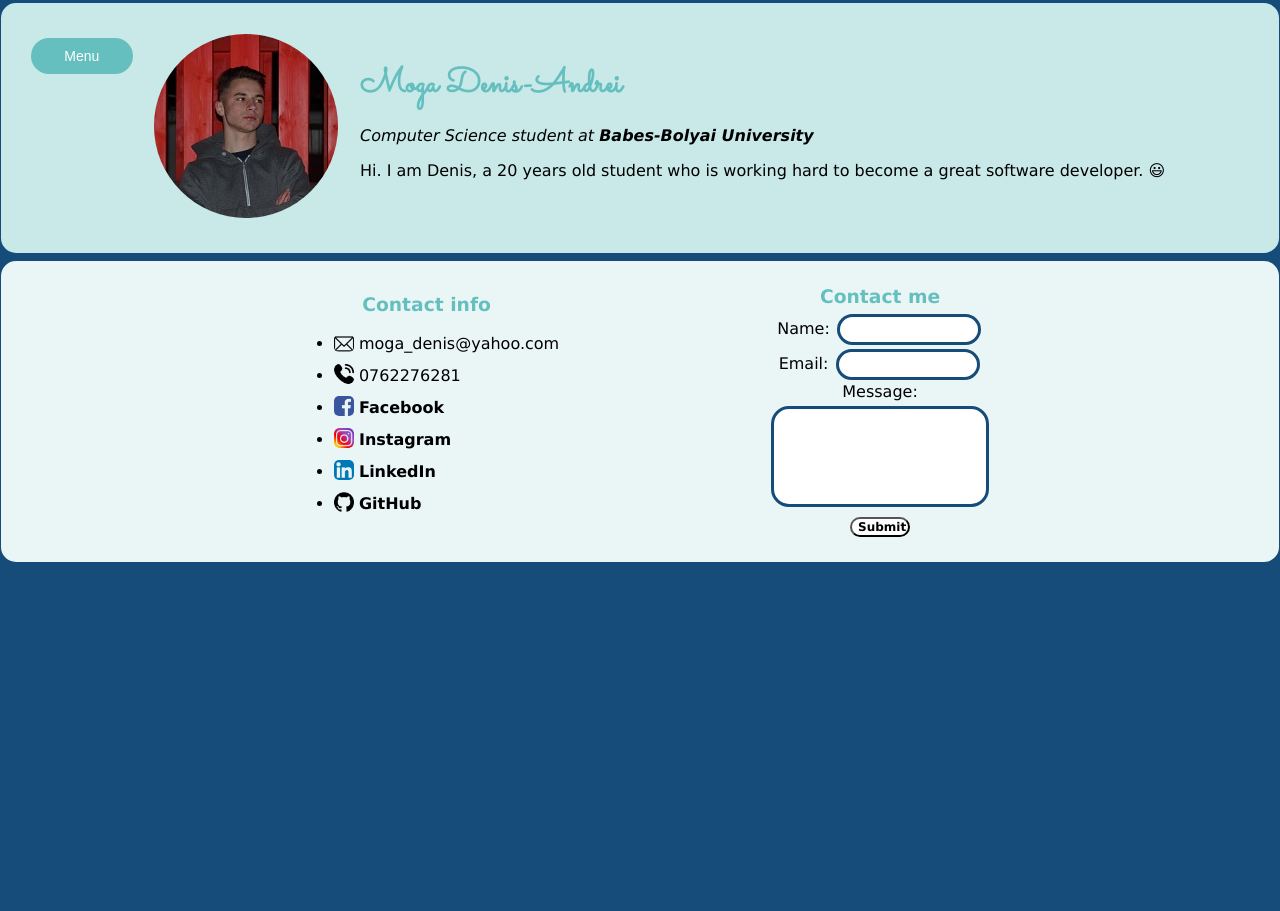
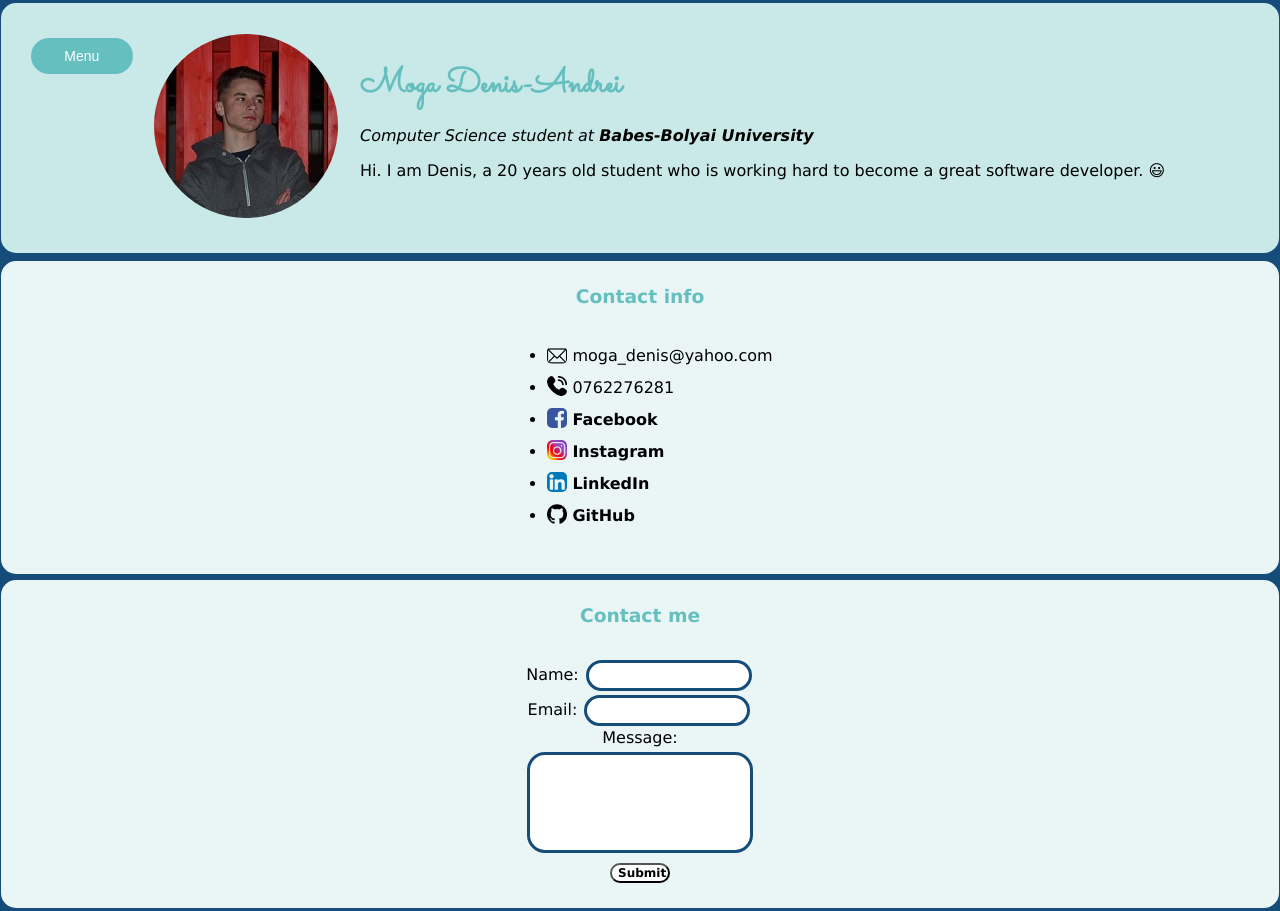
Before and after one commit to MogaDenis/Personal-Site, a plain HTML site: page contact.html in a window 1280 px wide. Before the commit the page ends 800 px from the top, so only its background shows below. Drawn offline with Linux system fonts and the light colour scheme; some packages are replaced by stand-ins of ours; a script that the page names is missing.

Commit message:
Modified the structure a little bit

```diff
--- a/contact.html
+++ b/contact.html
@@ -41,9 +41,8 @@
         </table>
 
     </div>
+
     <div class="container">
-        <div class="contact-page">
-            <div class="contact-info">
         <h3>Contact info</h3>
         <ul style="text-align: left;">
             <li>
@@ -80,8 +79,10 @@
         </ul>
     </div>
 
-            <div class="contact-me">
+    <div class="container">
         <h3>Contact me</h3>
+
+        <br>
 
         <form name="contact-form" action="mailto:moga_denis@yahoo.com" enctype="text/plain" method="post">
             <label>Name:</label>
@@ -106,10 +107,6 @@
         </form>
     </div>
 
-        </div>
-
-    </div>
-
     <script src="script/script.js"></script>
     <script src="https://cdn.jsdelivr.net/npm/sweetalert2@11"></script>
 
--- a/css/styles.css
+++ b/css/styles.css
@@ -37,7 +37,7 @@ h2, h3 {
     color: #66BFBF;
     padding: 0;
     margin: 0;
-    margin-bottom: 2%;
+    margin-bottom: 1%;
 
 }
 
@@ -50,7 +50,7 @@ textarea {
     padding: 10px;
     margin: 5px;
     width: 15vw;
-    min-width: 120px;
+    min-width: 200px;
 }
 
 input[type=button] {
@@ -76,7 +76,7 @@ input[type=text], input[type=email] {
     padding: 5px;
     margin: 2px;
     width: 10vw;
-    min-width: 30px;
+    min-width: 150px;
 }
 
 a, a:visited {
@@ -118,6 +118,7 @@ a, a:visited {
     display: flex;
     flex-direction: column;
     align-items: center;
+    text-align: center;
     border-width: 3px;
     width: 96%;
     height: auto;
--- a/script/script.js
+++ b/script/script.js
@@ -1,5 +1,4 @@
-function modifyHeaderWhenScrolling()
-{
+function modifyHeaderWhenScrolling() {
     let percentage = 100 - document.documentElement.scrollTop * 0.5;
 
     document.getElementById("header").style.opacity = String(percentage + '%');
@@ -10,8 +9,7 @@ function modifyHeaderWhenScrolling()
         document.getElementById("header").style.pointerEvents = 'all';
 }
 
-function modifyPhotosWhenScrolling()
-{
+function modifyPhotosWhenScrolling() {
     let percentage = 0;
 
     if (document.documentElement.scrollTop >= 200 && document.documentElement.scrollTop <= 400)
@@ -20,16 +18,15 @@ function modifyPhotosWhenScrolling()
         percentage = (document.documentElement.scrollTop + 15) * 0.5;
     else if (document.documentElement.scrollTop > 400)
         percentage = 100 - (document.documentElement.scrollTop - 385) * 0.5;
-        if (percentage < 15)
-            percentage = 15;
+    if (percentage < 15)
+        percentage = 15;
 
     document.getElementById("coding-photo").style.opacity = String(percentage + '%');
     document.getElementById("car-photo").style.opacity = String(percentage + '%');
     document.getElementById("football-photo").style.opacity = String(percentage + '%');
 }
 
-function submitForm()
-{
+function submitForm() {
     Swal.fire({
         icon: 'success',
         title: 'Thank you for your message!',
@@ -44,11 +41,11 @@ function submitForm()
     form.reset();
 }
 
-function moveElementsBelowHeader()
-{
+function moveElementsBelowHeader() {
     const topPadding = document.getElementById('header').offsetHeight + 2;
     document.querySelector('body').style.top = String(topPadding + 'px');
     console.log(document.getElementById('header').offsetHeight);
 }
 
+window.onresize = moveElementsBelowHeader();
 window.onload = moveElementsBelowHeader();
```
Also changed, not shown: index.html (+2 -4 lines), projects.html (+0 -2 lines). Lines whose indentation alone changed are shown as unchanged.
